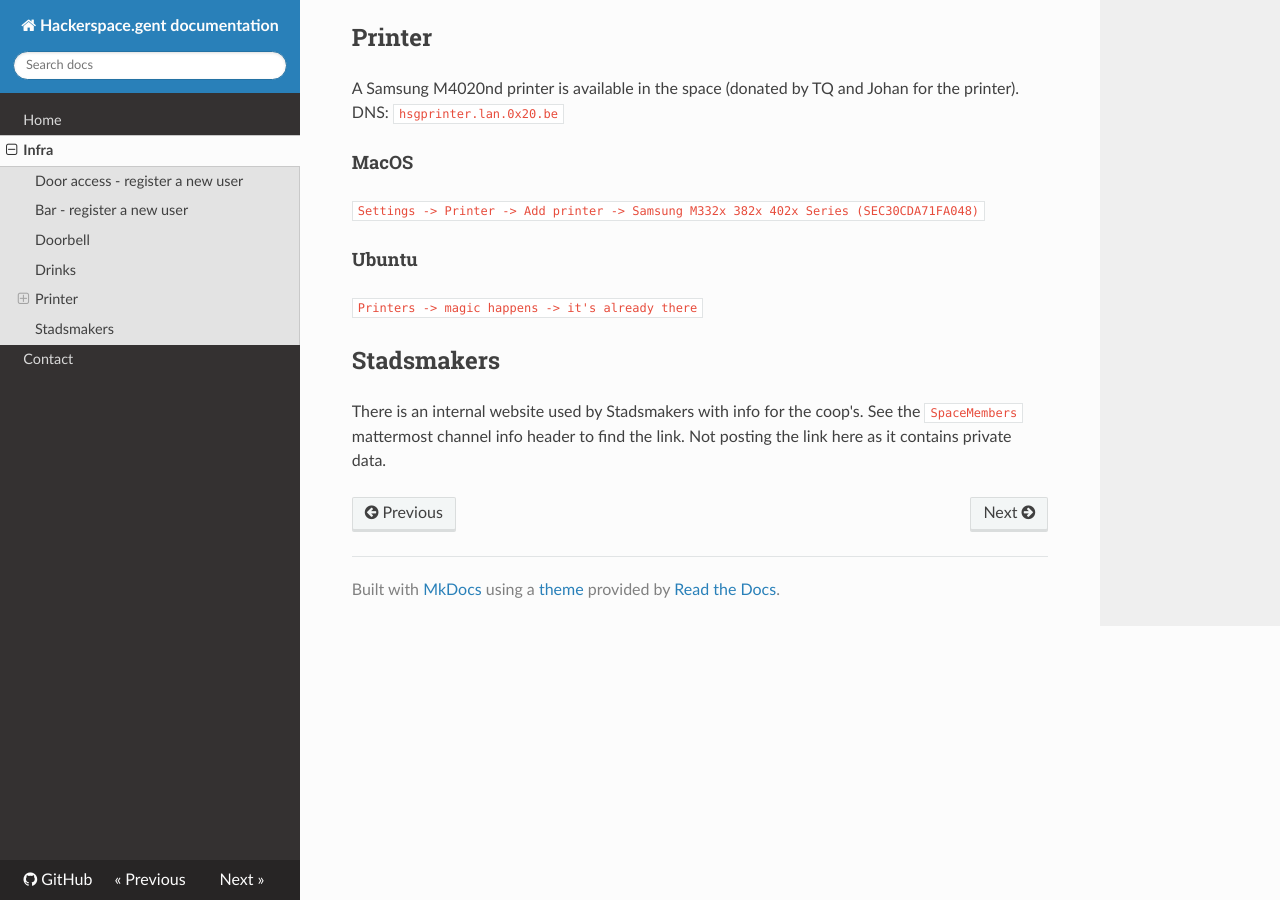
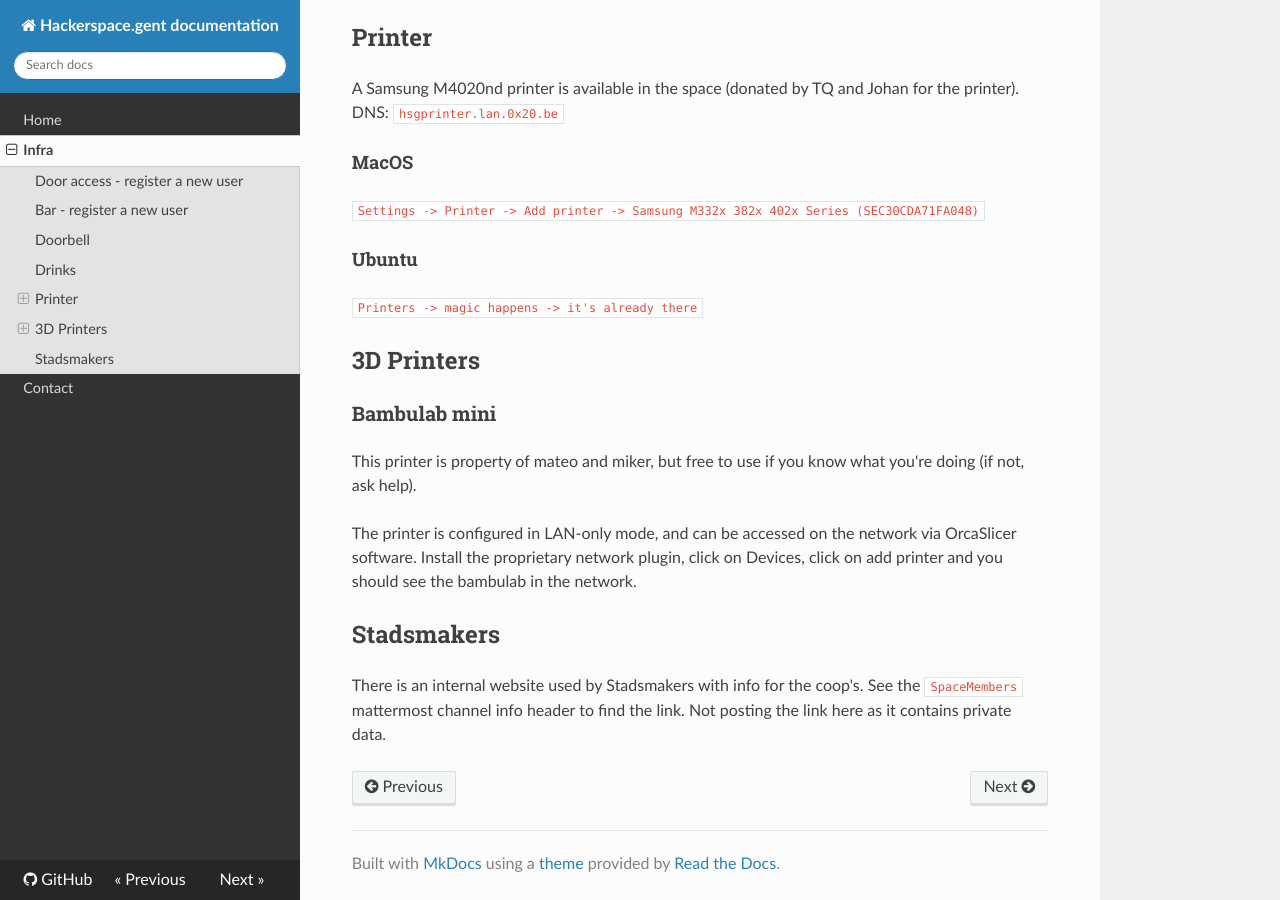
Before and after one commit to 0x20/docs, an MkDocs documentation site: the page built from docs/infra.md, in a window 1280 px wide and 900 px high, scrolled down 1012 px. Built offline with MkDocs 1.6.1, drawn with Linux system fonts in a browser that asks for light colours; nearby versions of some CDN libraries.

Commit message:
Added bambulab mini initial explanation

```diff
--- a/docs/infra.md
+++ b/docs/infra.md
@@ -37,6 +37,17 @@
 #### Ubuntu
 `Printers -> magic happens -> it's already there`
 
+## 3D Printers
+
+### Bambulab mini
+
+This printer is property of mateo and miker, but free to use if you know
+what you're doing (if not, ask help).
+
+The printer is configured in LAN-only mode, and can be accessed on the network
+via OrcaSlicer software. Install the proprietary network plugin, click on
+Devices, click on add printer and you should see the bambulab in the network.
+
 
 ## Stadsmakers
 
```
